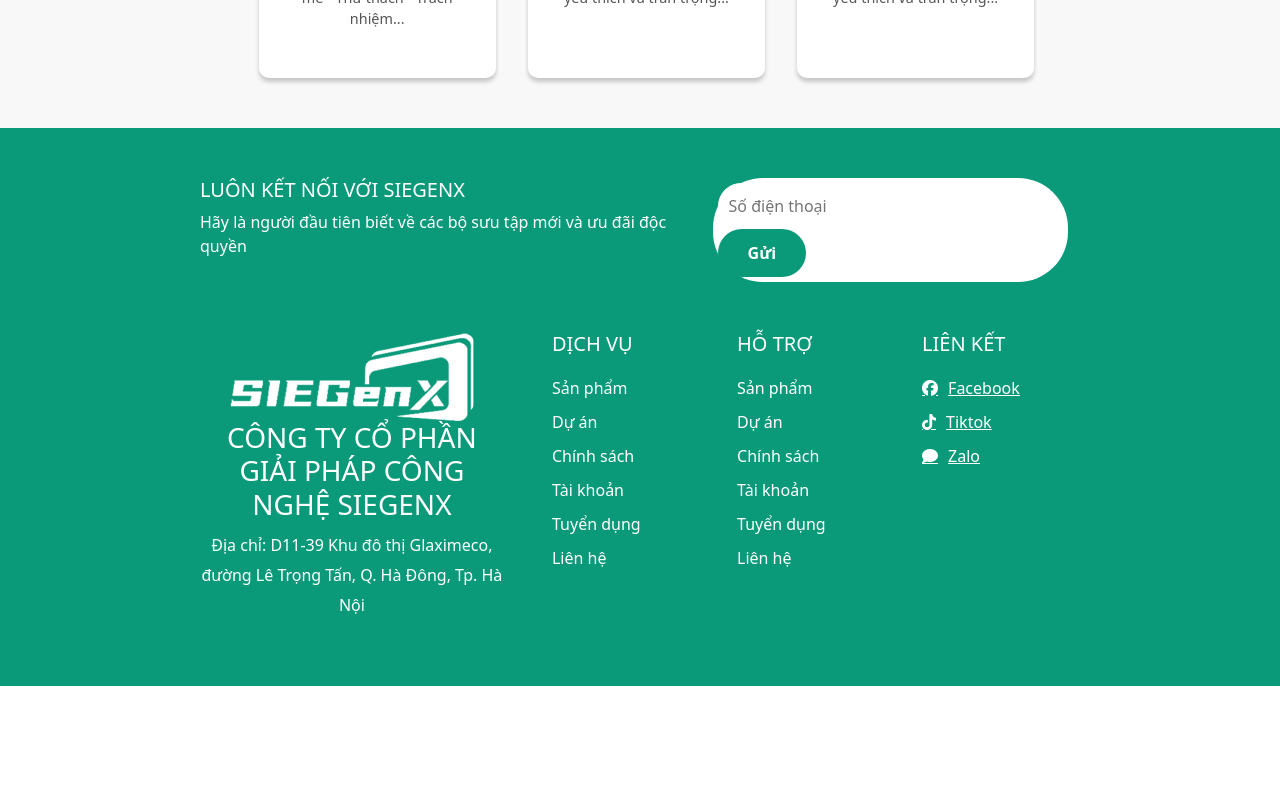
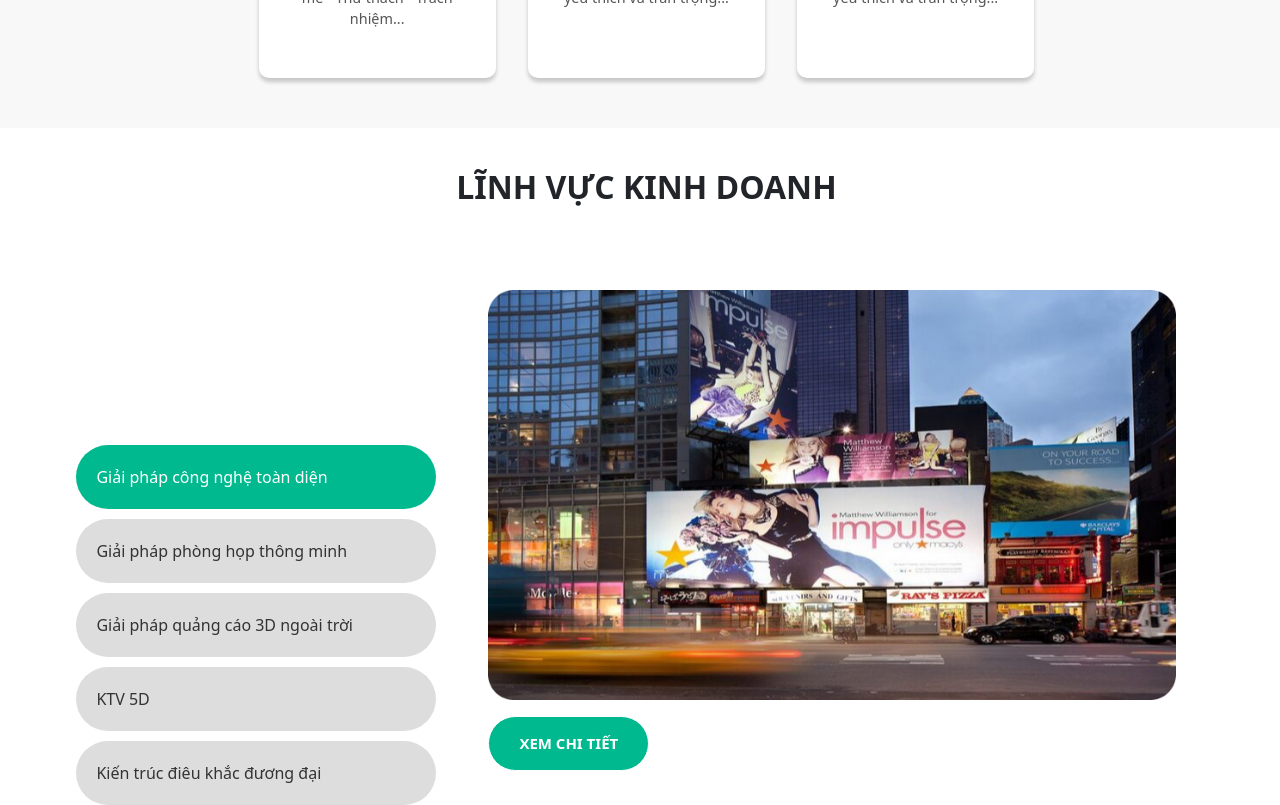
Before and after one commit to adohong4/SiegenX-Ecommerce, a React (Vite) app in the folder Frontend/: page /gioi-thieu in a window 1280 px wide. Shown: the part 1900-2705 px from the top of the page. Before the commit the page ends 2586 px from the top, so only its background shows below. Built offline with nearby package versions, Linux system fonts and the light colour scheme; the HTML template or start-up script is replaced by a standard one.

Commit message:
Economic

```diff
--- a/Frontend/src/assets/assets.js
+++ b/Frontend/src/assets/assets.js
@@ -29,6 +29,7 @@
 import mission from './Intro/mission.png'
 import rocket from './Intro/rocket.png'
 import vision from './Intro/vision 1.png'
+import economic from './Intro/economic.png'
 
 
 export const assets = {
@@ -36,7 +37,7 @@
     img_banner_home,banner_home,category1,category2,category3,category4,category5, homeProduct,solution1,solution2,solution3,background,banner,interactiveScreen,
 
 
-    introduce,forme,about1,bulb,currency,eco,mission,rocket, vision,
+    introduce,forme,about1,bulb,currency,eco,mission,rocket, vision,economic,
 
 
 }
--- a/Frontend/src/pages/Home/Intro.jsx
+++ b/Frontend/src/pages/Home/Intro.jsx
@@ -1,4 +1,5 @@
-import React from 'react'
+import React, { useState } from "react";
+
 // import AboutUs from '../../components/Introduce/AboutUs/AboutUs'
 // import Culture from '../../components/Introduce/Culture/Culture'
 // import Economic from '../../components/Introduce/Economic/Economic'
@@ -40,9 +41,25 @@
     hidden: { opacity: 0, y: 25 },
     visible: { opacity: 1, y: 0, transition: { duration: 0.6, ease: "easeOut" } }
 };
+const tabVariants = {
+    hidden: { opacity: 0, y: 50 },
+    visible: { opacity: 1, y: 0, transition: { duration: 0.5 } }
+};
+
+const Introduce = () => {
+    const [activeTab, setActiveTab] = useState('tech');
+    const tabImages = {
+        tech: assets.techImage,
+        meeting: assets.meetingImage,
+        advertising: assets.advertisingImage,
+        ktv: assets.ktvImage,
+        architecture: assets.architectureImage
+    };
 
 
-const Introduce = () => {
+    const handleTabClick = (tab) => {
+        setActiveTab(tab);
+    };
     return (
         <main>
             <div className='banner-top-img'>
@@ -118,8 +135,86 @@
                 </motion.section>
 
 
-                {/* <Culture />
-                <Economic /> */}
+
+
+                <motion.section
+                    className='section-linhvuc'
+                    initial="hidden"
+                    whileInView="visible"
+                    viewport={{ once: false, amount: 0.2 }}
+                >
+                    <div className="economic-activity container">
+                        <motion.h2
+                            className="culture-title text-center mb-4"
+                            variants={tabVariants}
+                        >
+                            LĨNH VỰC KINH DOANH
+                        </motion.h2>
+
+                        <div className="row">
+                            {/* Tabs (Vertical Buttons) */}
+                            <div className="col-md-4 col-xxl-4 col-tab-left-linhvuc">
+                                <div className="nav flex-column nav-pills" id="v-pills-tab" role="tablist" aria-orientation="vertical">
+                                    {["tech", "meeting", "advertising", "ktv", "architecture"].map((tab, index) => (
+                                        <motion.button
+                                            key={tab}
+                                            className={`nav-link ${activeTab === tab ? 'active' : ''}`}
+                                            onClick={() => handleTabClick(tab)}
+                                            type="button"
+                                            role="tab"
+                                            aria-controls={`v-pills-${tab}`}
+                                            aria-selected={activeTab === tab}
+                                            whileHover={{ scale: 1.05 }}
+                                            whileTap={{ scale: 0.95 }}
+                                        >
+                                            {["Giải pháp công nghệ toàn diện", "Giải pháp phòng họp thông minh", "Giải pháp quảng cáo 3D ngoài trời", "KTV 5D", "Kiến trúc điêu khắc đương đại"][index]}
+                                        </motion.button>
+                                    ))}
+                                </div>
+                            </div>
+
+                            {/* Tab Content */}
+                            <div className="col-md-8 col-xxl-8 col-tab-right-linhvuc">
+                                <motion.div
+                                    className="tab-content tab-gt"
+                                    id="v-pills-tabContent"
+                                    variants={tabVariants}
+                                >
+                                    {["tech", "meeting", "advertising", "ktv", "architecture"].map((tab) => (
+                                        <motion.div
+                                            key={tab}
+                                            className={`tab-pane fade ${activeTab === tab ? 'show active' : ''}`}
+                                            role="tabpanel"
+                                            aria-labelledby={`v-pills-${tab}-tab`}
+                                            initial="hidden"
+                                            animate={activeTab === tab ? "visible" : "hidden"}
+                                            variants={tabVariants}
+                                        >
+                                            {activeTab === tab && (
+                                                <motion.img
+                                                    src={assets.economic}
+                                                    alt={tab}
+                                                    className="img-fluid rounded"
+                                                    initial={{ opacity: 0 }}
+                                                    animate={{ opacity: 1 }}
+                                                    transition={{ duration: 0.5 }}
+                                                />
+                                            )}
+                                        </motion.div>
+                                    ))}
+                                </motion.div>
+
+                                <motion.button
+                                    className="btn btn-primary mt-3"
+                                    whileHover={{ scale: 1.1 }}
+                                    whileTap={{ scale: 0.9 }}
+                                >
+                                    Xem chi tiết
+                                </motion.button>
+                            </div>
+                        </div>
+                    </div>
+                </motion.section>
             </div>
         </main>
     )
--- a/Frontend/src/pages/styles/styles.css
+++ b/Frontend/src/pages/styles/styles.css
@@ -855,6 +855,91 @@
   max-width: 60%;
   margin: 0 auto;
 }
+#v-pills-tab {
+  display: flex;
+  flex-direction: column;
+  align-items: center;
+  justify-content: center;
+  height: 100vh;
+  padding: 0;
+  margin: 0;
+}
+
+.section-linhvuc {
+  padding-top: 40px;
+  padding-bottom: 40px;
+}
+
+.section-linhvuc .nav-link {
+  font-size: 16px;
+  padding: 20px 20px;
+  text-align: left;
+  border-radius: 50px;
+  background-color: #dddddd;
+  border: none;
+  color: #333;
+  width: 100%;
+  max-width: 400px;
+  margin-bottom: 10px;
+}
+
+.section-linhvuc .row {
+  justify-content: center;
+}
+
+.section-linhvuc .nav-link:hover {
+  background-color: #00B98E;
+  color: #fff;
+}
+
+.section-linhvuc .nav-link.active {
+  background-color: #00B98E;
+  color: #fff !important;
+}
+
+.col-tab-left-linhvuc {
+  margin-top: -50p x;
+}
+
+.col-tab-right-linhvuc .tab-content {
+  margin-top: 20px;
+  padding: 0;
+  border: none;
+}
+
+.tab-pane {
+  display: none;
+}
+
+.tab-pane.show {
+  display: block;
+}
+
+.economic-activity .row {
+  display: flex;
+  justify-content: center;
+}
+
+.section-linhvuc .col-tab-right-linhvuc {
+  padding: 40px;
+}
+
+.section-linhvuc .col-tab-right-linhvuc button {
+  margin-top: 30px;
+  padding: 15px 30px;
+  color: #fff;
+  border-radius: 50px;
+  background-color: #00B98E;
+  border: 1px solid #fff;
+  transition: all 0.3s ease-in-out;
+  text-transform: uppercase;
+  font-weight: bold;
+  font-size: 15px;
+}
+
+.section-linhvuc .col-tab-right-linhvuc button:hover {
+  background-color: #009E79;
+}
 
 @media only screen and (max-width: 48em) {
   .row_intro {
@@ -892,4 +977,19 @@
 .culture-title {
     font-size: 1.5rem;
 }
+.economic-activity .row {
+  display: block;
 }
+#v-pills-tab {
+  height: fit-content;
+}
+.section-linhvuc .col-tab-right-linhvuc {
+  padding: 20px;
+}
+.tab-gt img{
+  width: 100%;
+}
+.col-tab-right-linhvuc{
+  text-align: center;
+}
+}
```
Also changed, not shown: Frontend/src/assets/Intro/economic.png (added).
